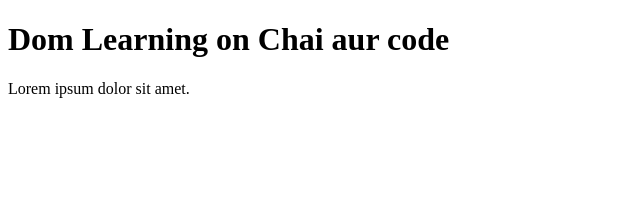
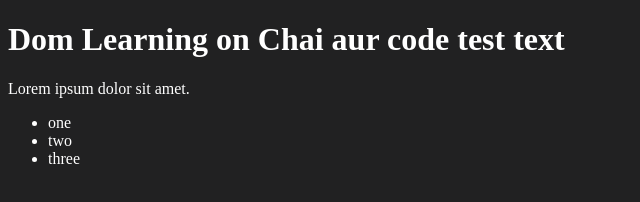
Before and after one commit to AnjanGurz/Learning-Javascript, a plain HTML site: page 06_Dom/one.html in a window 1280 px wide. Shown: the whole page, without its empty margins (0-640 px from the left). Drawn offline with Linux system fonts and the light colour scheme.

Commit message:
nodeList and HTMLCollection

```diff
--- a/06_Dom/one.html
+++ b/06_Dom/one.html
@@ -4,11 +4,32 @@
     <meta charset="UTF-8">
     <meta name="viewport" content="width=device-width, initial-scale=1.0">
     <title>Dom learning</title>
+
+    <style>
+        .bg-black{
+            background-color: #212122;
+            color: #fff;
+        }
+    </style>
+
+
 </head>
-<body>
-    <div class="bg-black">
-        <h1 class = "heading">Dom Learning on Chai aur code</h1>
+<body class="bg-black">
+    <div>
+        <h1 id="title" class = "heading">
+            Dom Learning on Chai aur code <span >test text</span>
+        </h1>
+
         <p>Lorem ipsum dolor sit amet.</p>
+
+
+        <ul>
+            <li class = "lists">one</li>
+            <li class = "lists">two</li>
+            <li class = "lists">three</li>
+        </ul>
+
+
     </div>
 </body>
 </html>
```
Also changed, not shown: 06_Dom/DomNotes.js (added, +129 -0 lines).
